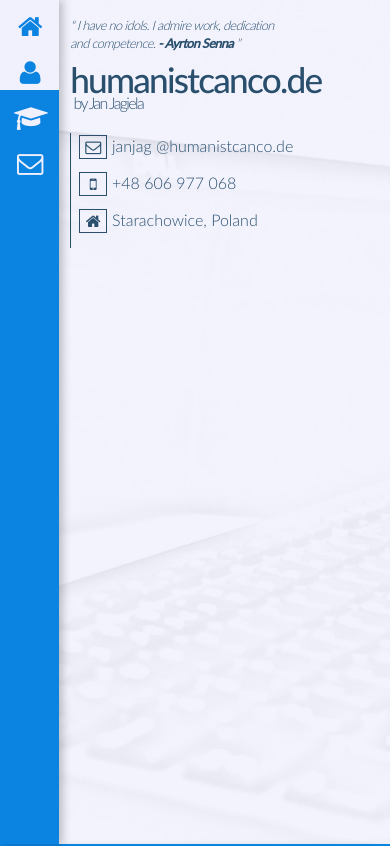
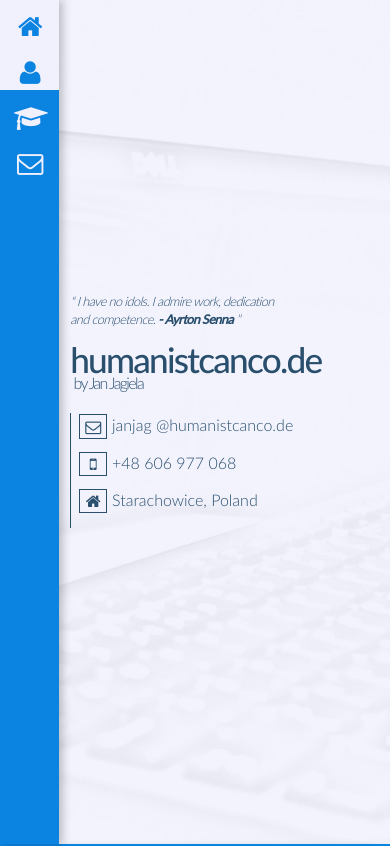
Before and after one commit to janjag/humanistcanco.de, a plain HTML site: page index.html in a window 390 px wide. Shown: the top 846 px of the page. Drawn offline with Linux system fonts and the light colour scheme.

Commit message:
#home fix undo

```diff
--- a/css/index.css
+++ b/css/index.css
@@ -257,7 +257,17 @@ footer {
 /* Home section */
 
 #home {
-    min-height: 100%;
+    height: 100%;
+}
+
+#home article {
+    height: inherit;
+    display: table;
+}
+
+#home article div {
+    display: table-cell;
+    vertical-align: middle;
 }
 
 #home article q {
@@ -265,7 +275,7 @@ footer {
     font-style: italic;
     letter-spacing: -0.05em;
     width: 16em;
-    margin: 1.5em 0 0.5em 0;
+    margin: 0 0 0.5em 0;
 }
 
 #home .sub_title {
@@ -448,7 +458,6 @@ footer {
 
     #home article q {
         font-size: 1.25em;
-        margin: 0.2em 0 0.5em 0;
     }
 
     #home .title {
@@ -601,7 +610,6 @@ footer {
 
     #home article q {
         font-size: 1em;
-        margin: 0 0 0.25em 0;
     }
 
     #home .title {
--- a/index.html
+++ b/index.html
@@ -49,6 +49,7 @@
         <div id="content">
             <section id="home">
                 <article>
+                    <div>
                     <q>
                         I have no idols. I admire work, dedication and competence.
                         <strong>-&nbsp;Ayrton&nbsp;Senna</strong>
@@ -69,6 +70,7 @@
                             <a href="https://goo.gl/maps/LyUecEX5i5C2" target="_blank">Starachowice, Poland</a>
                         </li>
                     </ul>
+                    </div>
                 </article>
             </section>
 
```
